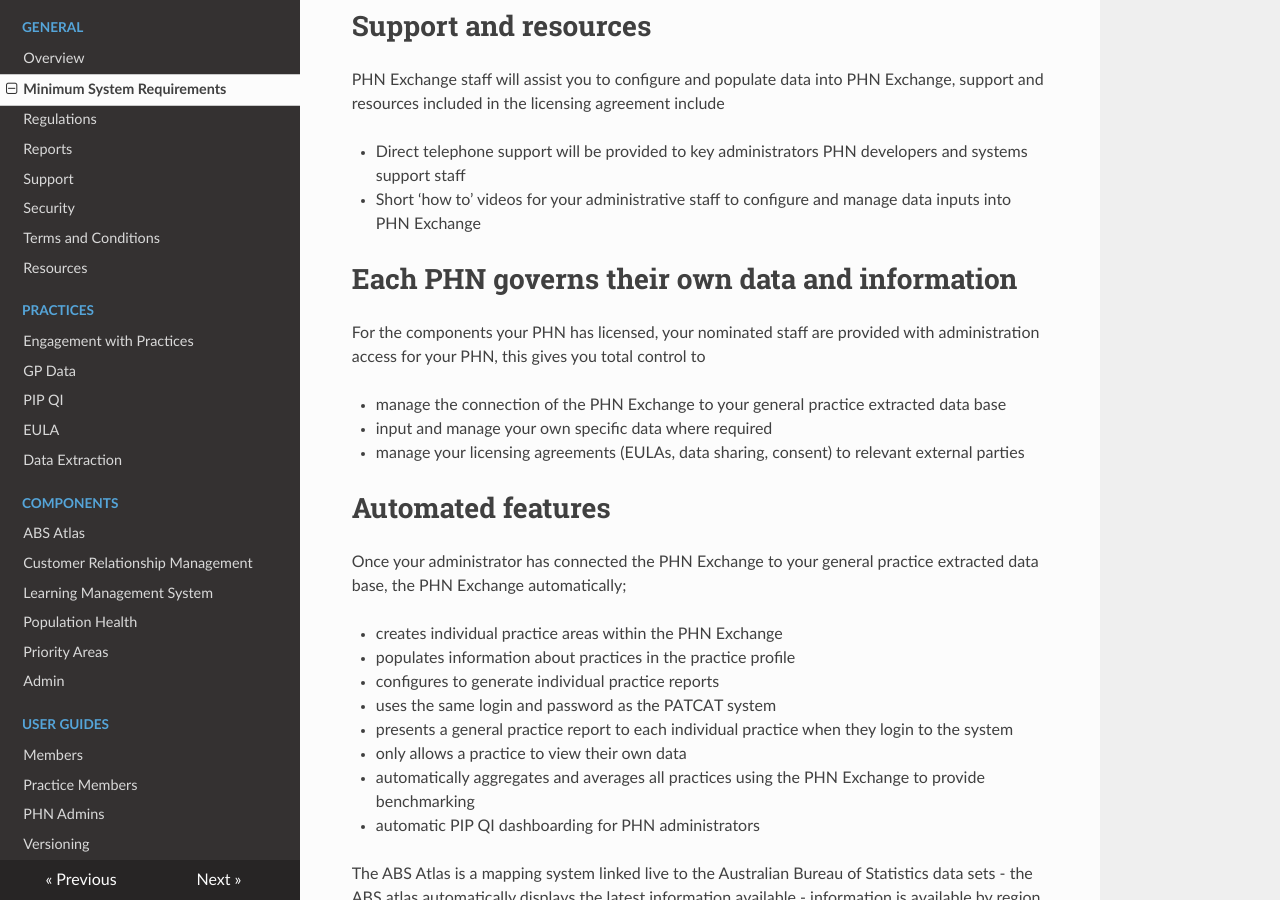
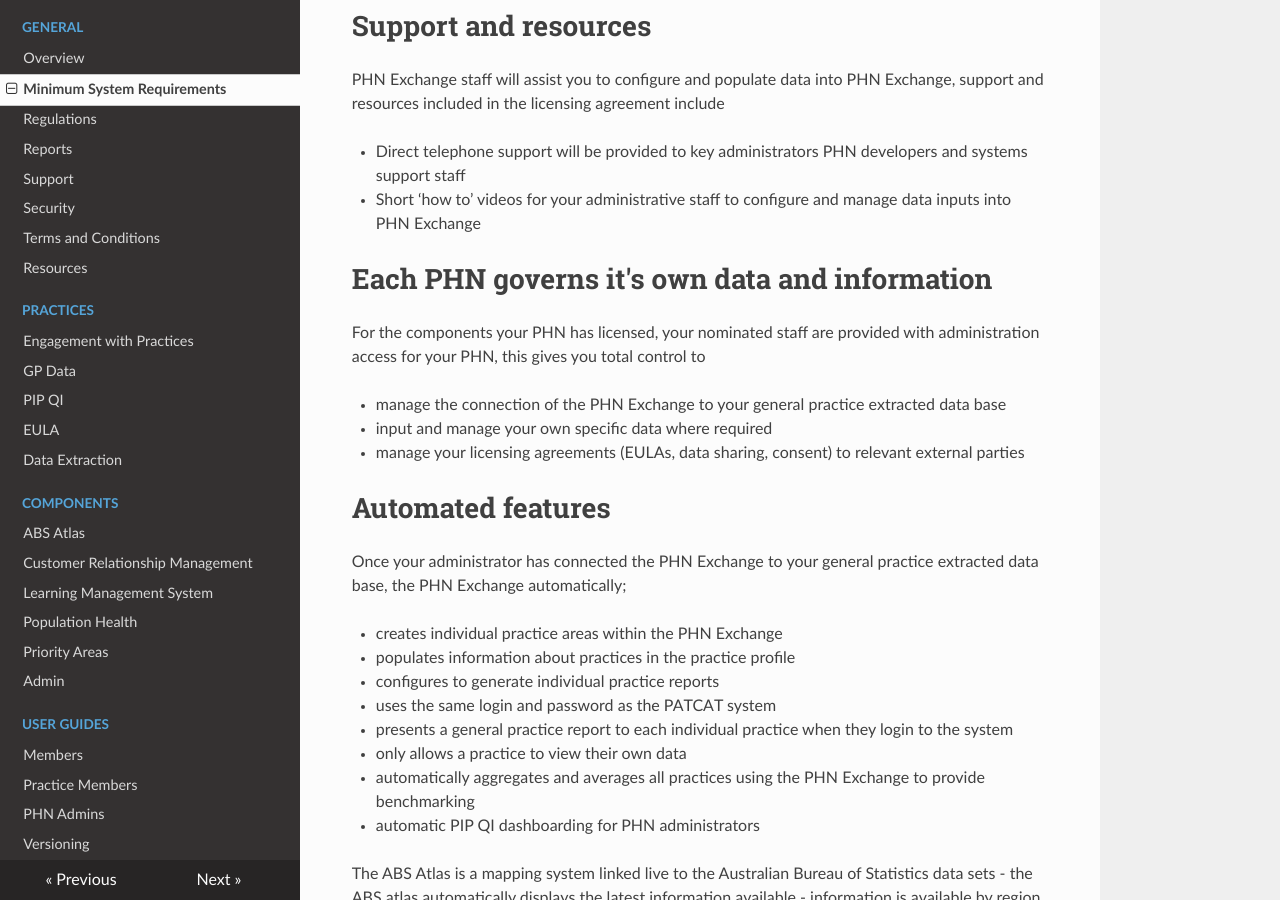
Before and after one commit to MurrayPHN/phn-exchange-docs, an MkDocs documentation site: the page built from docs/general/minimum.md, in a window 1280 px wide and 900 px high, scrolled down 369 px. Built offline with MkDocs 1.6.1, drawn with Linux system fonts in a browser that asks for light colours; nearby versions of some CDN libraries.

Commit message:
Update minimum.md

```diff
--- a/docs/general/minimum.md
+++ b/docs/general/minimum.md
@@ -12,7 +12,7 @@ PHN Exchange staff will assist you to configure and populate data into PHN Excha
 - Direct telephone support will be provided to key administrators  PHN developers and systems support staff
 - Short ‘how to’ videos for your administrative staff to configure and manage data inputs into PHN Exchange
 
-# Each PHN governs their own data and information
+# Each PHN governs it's own data and information
 For  the components your PHN has licensed,
 your nominated staff are provided with administration access for your PHN, this gives you total control to
 
```
